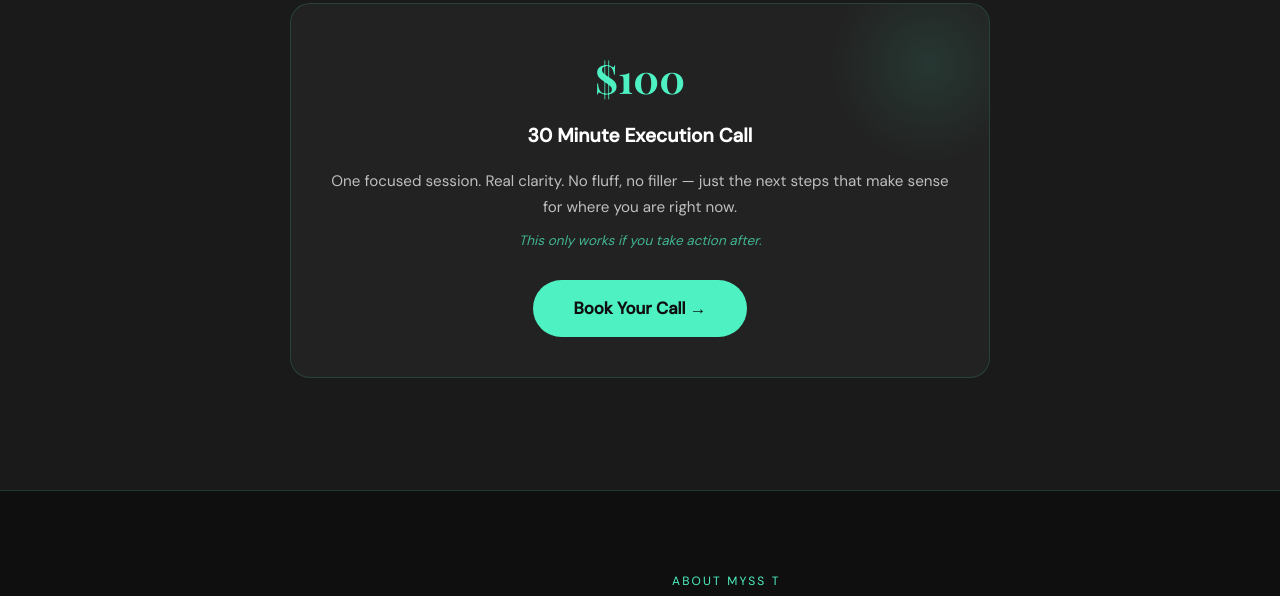
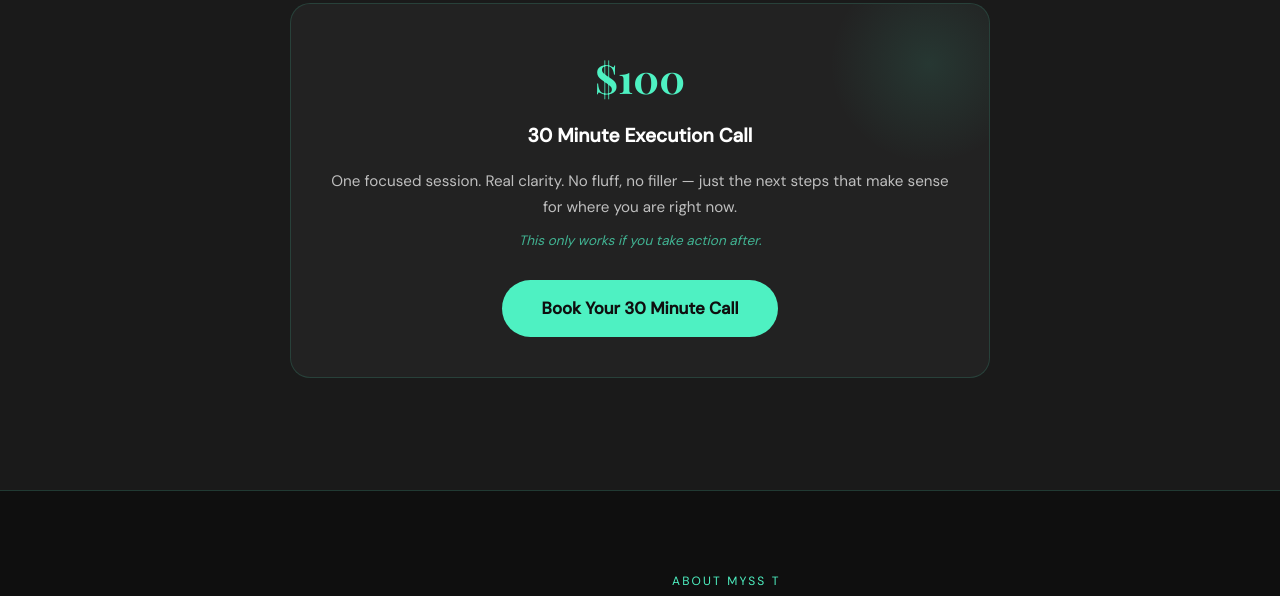
Before and after one commit to SnapCaptionai/shaticamiles, a plain HTML site: page index.html in a window 1280 px wide. Shown: the part 1278-1874 px from the top of the page. Drawn offline with nearby package versions, Linux system fonts and the light colour scheme; a web font is replaced by a local one.

Commit message:
Update index.html

```diff
--- a/index.html
+++ b/index.html
@@ -326,8 +326,9 @@
         <div class="offer-name">30 Minute Execution Call</div>
         <p class="offer-desc">One focused session. Real clarity. No fluff, no filler — just the next steps that make sense for where you are right now.</p>
         <p class="offer-note">This only works if you take action after.</p>
-        <!-- 🔧 Replace # with your Stripe payment or booking link -->
-        <a href="#" class="btn btn-mint">Book Your Call →</a>
+        <a href="https://calendly.com/shaticamiles/30min" class="btn btn-mint" target="_blank" rel="noopener">
+Book Your 30 Minute Call
+</a>
       </div>
     </div>
   </div>
```
